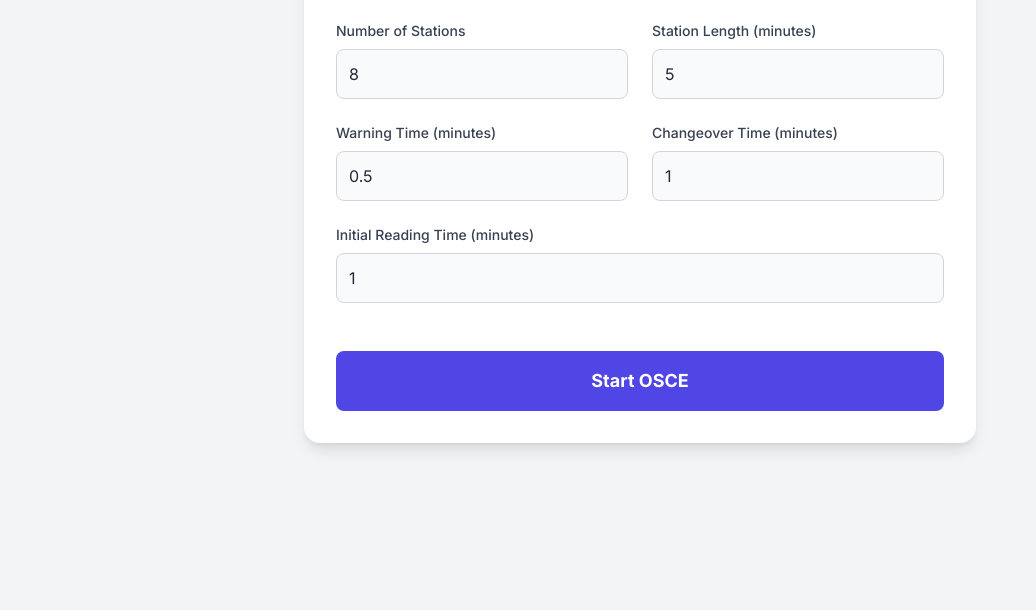
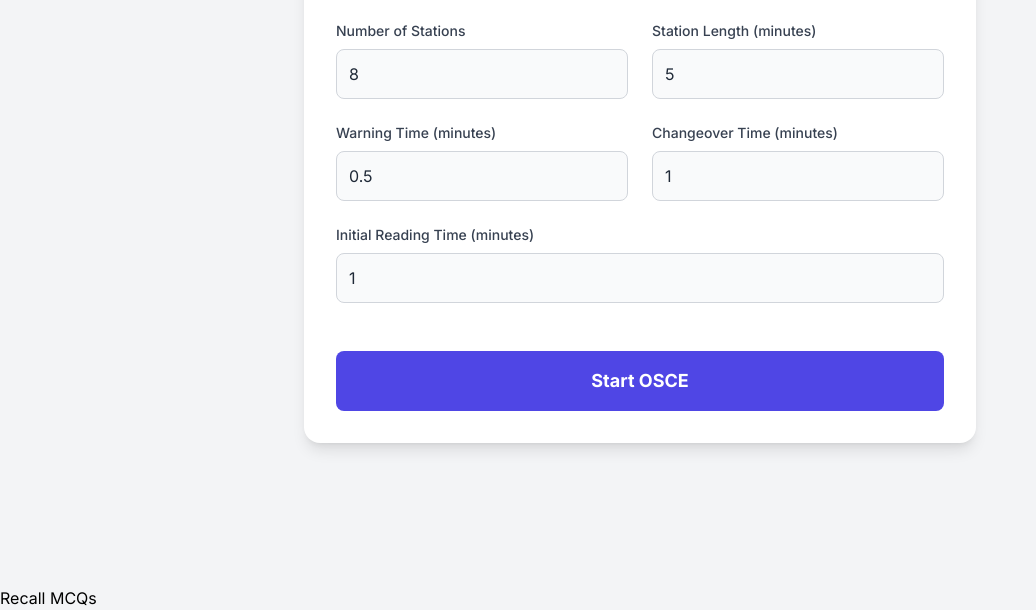
Before and after one commit to matthewhmwood-web/OSCETIMER, a plain HTML site: page index.html in a window 1280 px wide. Shown: the part 214-824 px from the top of the page, without its empty margins (0-1036 px from the left). Before the commit the page ends 800 px from the top, so only its background shows below. Drawn offline with nearby package versions, Linux system fonts and the light colour scheme.

Commit message:
Update index.html

```diff
--- a/index.html
+++ b/index.html
@@ -274,5 +274,6 @@
             });
         })(); // End of self-invoking function
     </script>
+    <a href="RECALLMCQs.html">Recall MCQs</a>
 </body>
 </html>
```
